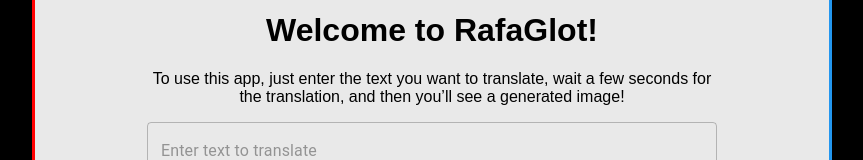
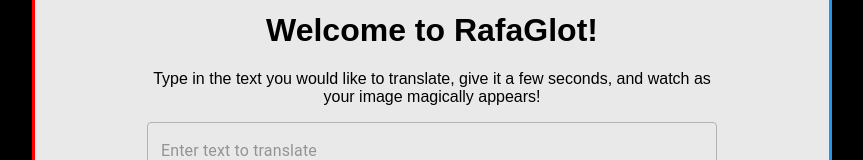
Before and after one commit to RafaS92/rafa-glot, a React (Vite) app: page / in a window 1280 px wide. Shown: the part 290-450 px from the top of the page, without its empty margins (208-1071 px from the left). Built offline with nearby package versions, Linux system fonts and the light colour scheme.

Commit message:
change text

```diff
--- a/src/TraslateForm.jsx
+++ b/src/TraslateForm.jsx
@@ -78,8 +78,8 @@
     <div className="translator-container">
       <h1 className="title">Welcome to RafaGlot!</h1>
       <p className="description">
-        To use this app, just enter the text you want to translate, wait a few
-        seconds for the translation, and then you’ll see a generated image!
+        Type in the text you would like to translate, give it a few seconds, and
+        watch as your image magically appears!{" "}
       </p>
 
       <TextField
```
